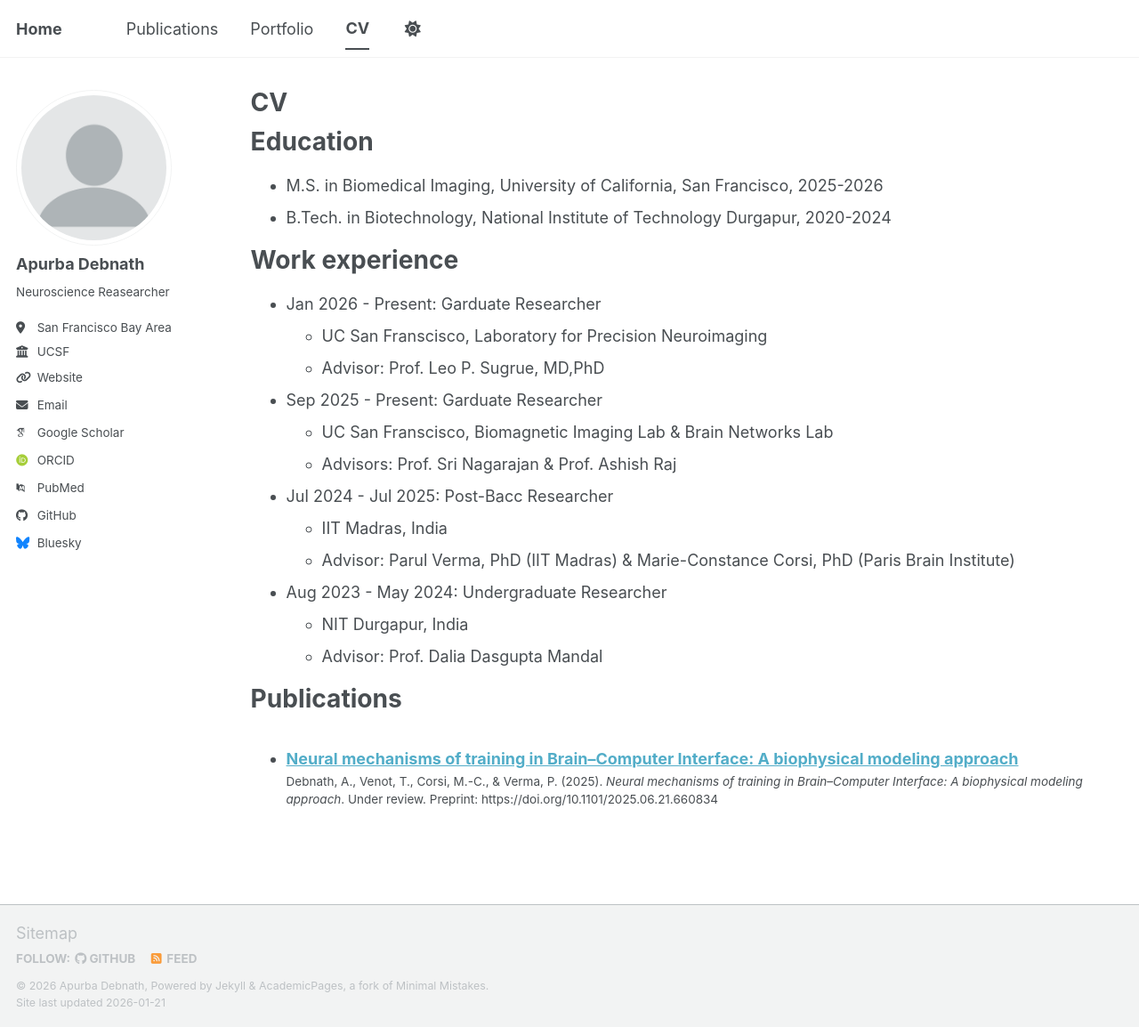
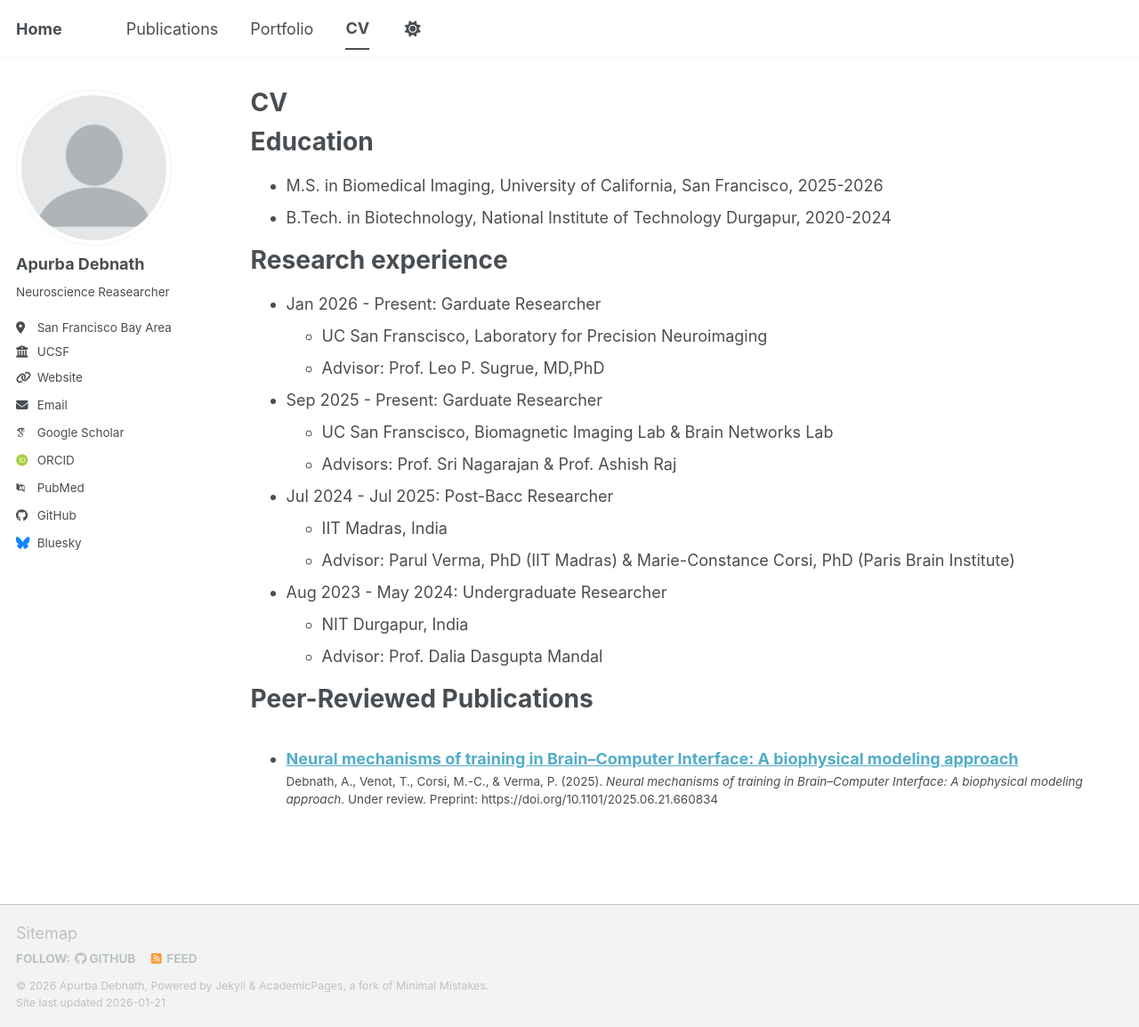
Before and after one commit to ApurbaApd/ApurbaApd.github.io, a Jekyll site: the page built from _pages/cv.md, in a window 1280 px wide and 1154 px high. Shown: the whole window at 89% size. Built offline with Jekyll 4.4.1, drawn with Linux system fonts in a browser that asks for light colours; some web fonts are replaced; a script bundle is joined from its source files by our own code; library files that are not in the unit come from our copies.

Commit message:
Update CV sections and headings

```diff
--- a/_pages/cv.md
+++ b/_pages/cv.md
@@ -14,7 +14,7 @@ Education
 * M.S. in Biomedical Imaging, University of California, San Francisco, 2025-2026
 * B.Tech. in Biotechnology, National Institute of Technology Durgapur, 2020-2024
 
-Work experience
+Research experience
 ======
 * Jan 2026 - Present: Garduate Researcher
   * UC San Franscisco, Laboratory for Precision Neuroimaging
@@ -33,7 +33,7 @@ Work experience
   * Advisor: Prof. Dalia Dasgupta Mandal
 
 
-Publications
+Peer-Reviewed Publications
 ======
   <ul>{% for post in site.publications reversed %}
     {% include archive-single-cv.html %}
```
